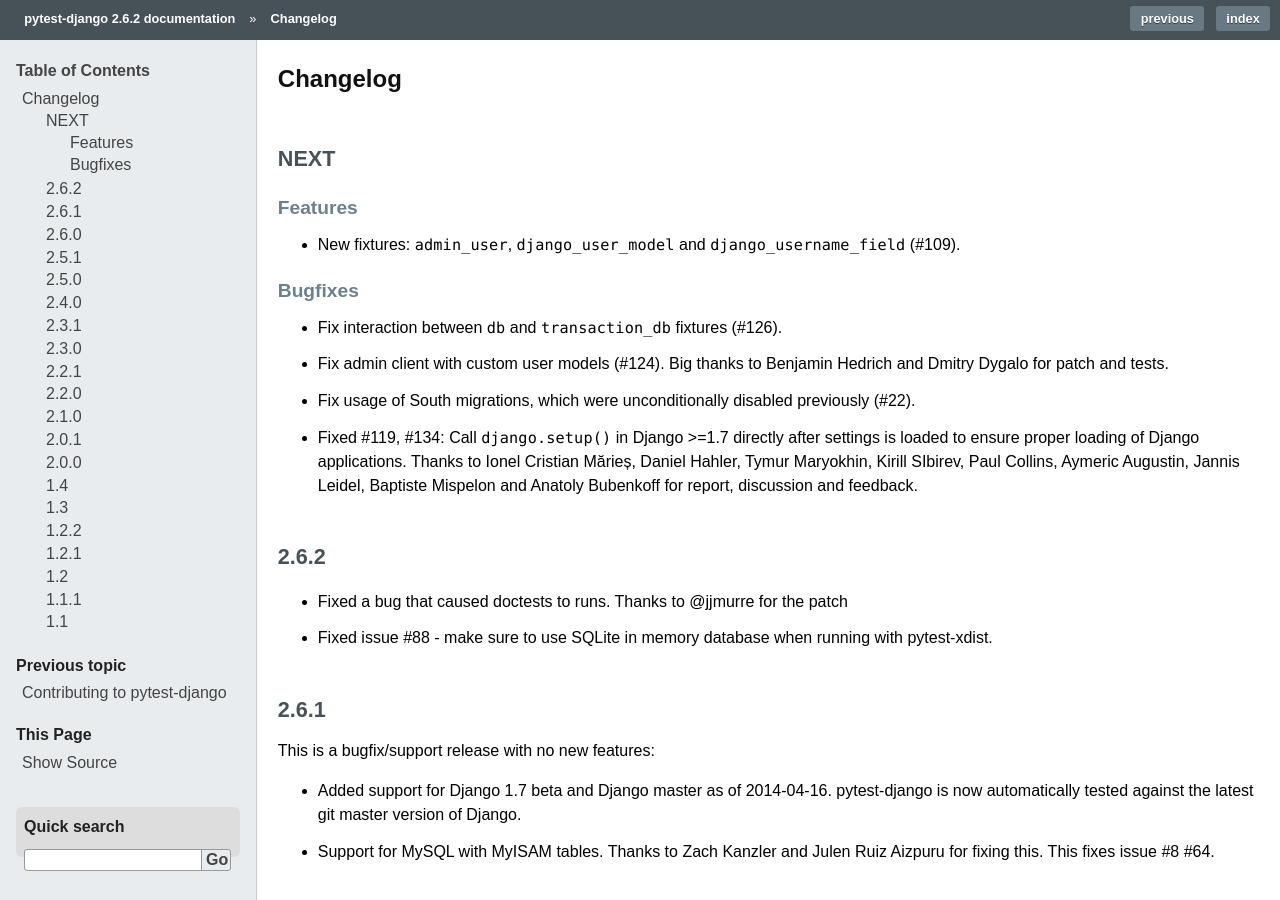
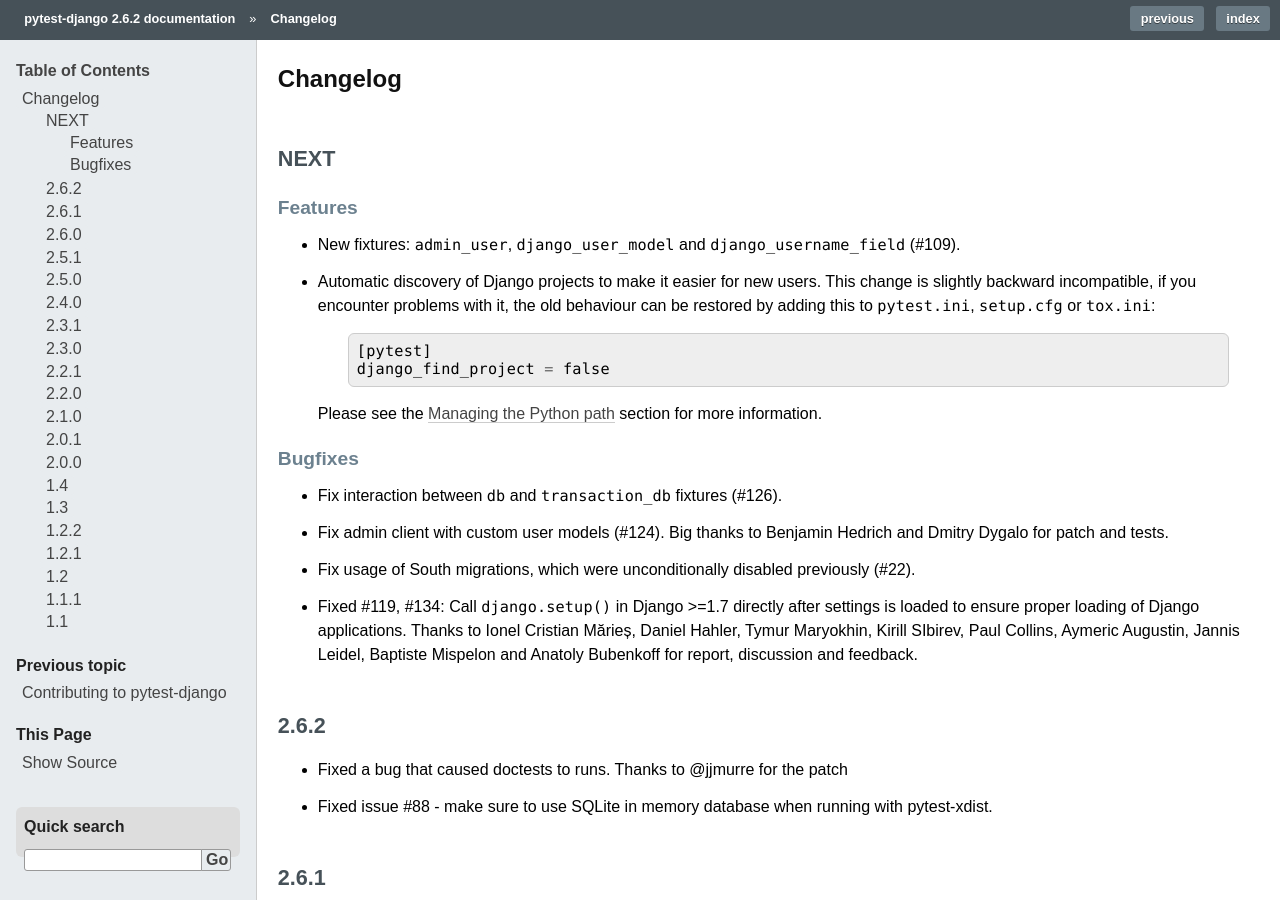
Before and after one commit to pytest-dev/pytest-django, a Sphinx documentation site: the page built from docs/changelog.rst, in a window 1280 px wide and 900 px high. Built offline with Sphinx 7.4.7, drawn with Linux system fonts in a browser that asks for light colours.

Commit message:
Added a note to the changelog

```diff
--- a/docs/changelog.rst
+++ b/docs/changelog.rst
@@ -9,6 +9,16 @@
 
 * New fixtures: ``admin_user``, ``django_user_model`` and
   ``django_username_field`` (#109).
+
+* Automatic discovery of Django projects to make it easier for new users. This
+  change is slightly backward incompatible, if you encounter problems with it,
+  the old behaviour can be restored by adding this to ``pytest.ini``,
+  ``setup.cfg`` or ``tox.ini``::
+
+    [pytest]
+    django_find_project = false
+
+  Please see the :ref:`managing_python_path` section for more information.
 
 Bugfixes
 ^^^^^^^^
```
